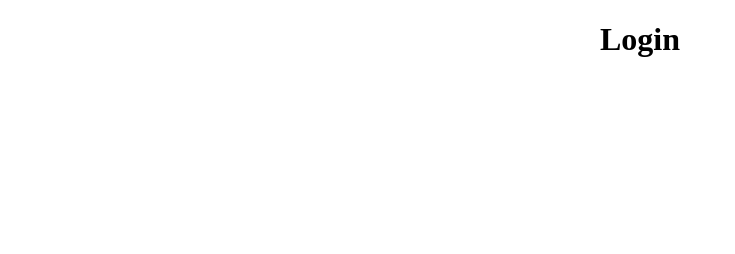
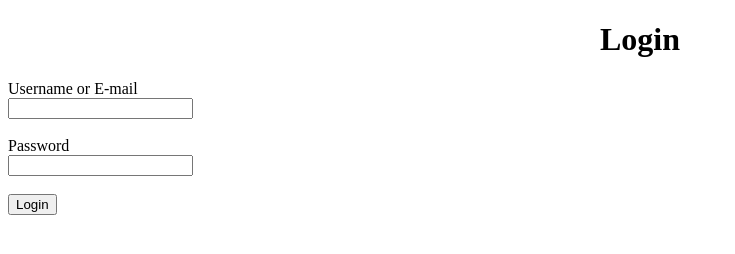
Before and after one commit to straumoy/16-Simple-Login-Page-Front-End-Only-, a plain HTML site: page index.html in a window 1280 px wide. Shown: the whole page, without its empty margins (0-735 px from the left). Drawn offline with Linux system fonts and the light colour scheme.

Commit message:
added basic form

```diff
--- a/index.html
+++ b/index.html
@@ -11,7 +11,14 @@
 </head>
 
 <body>
-    <h1>Login</h1>
+    <form>
+        <h1>Login</h1>
+        <label for="username">Username or E-mail</label><br>
+        <input type="text" id="username" name="username"><br><br>
+        <label for="password">Password</label><br>
+        <input type="text" id="password" name="password"><br><br>
+        <input type="submit" value="Login">
+    </form>
 </body>
 
 </html>
```
